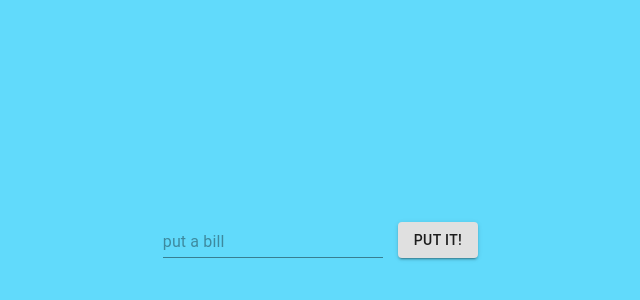
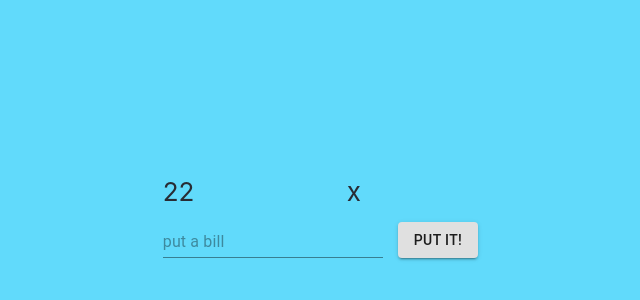
Before and after one commit to robpwatkins/budget-list, a React (Create React App) app: page / in a window 1280 px wide. Shown: the part 152-452 px from the top of the page, without its empty margins (312-952 px from the left). Built offline with nearby package versions, Linux system fonts and the light colour scheme.

Commit message:
installed material icons

```diff
--- a/package.json
+++ b/package.json
@@ -4,6 +4,7 @@
   "private": true,
   "dependencies": {
     "@material-ui/core": "^4.9.13",
+    "@material-ui/icons": "^4.9.1",
     "@testing-library/jest-dom": "^4.2.4",
     "@testing-library/react": "^9.5.0",
     "@testing-library/user-event": "^7.2.1",
--- a/src/App.js
+++ b/src/App.js
@@ -13,7 +13,7 @@ const StyledDiv = styled.div`
 `
 
 const App = () => {
-  const [bills, setBills] = useState([]);
+  const [bills, setBills] = useState([22]);
 
   return (
     <div className="App">
--- a/src/components/Bill.js
+++ b/src/components/Bill.js
@@ -8,14 +8,14 @@ const StyledDiv = styled.div`
   align-items: center;
 `
 
-const DeleteButton = styled.button`
-  width: 12px;
-  margin: 5px;
-  padding-bottom: 2px;
+const DeleteButton = styled.div`
+  /* width: 12px; */
+  /* margin: 5px; */
+  /* padding-bottom: 2px; */
 `
 
 const Bill = (props) => {
-  const [isHovered, setIsHovered] = useState(false);
+  const [isHovered, setIsHovered] = useState(true);
 
   return (
     <StyledDiv
```
Also changed, not shown: 1 other file (tests, documents, lock files or other folders).
